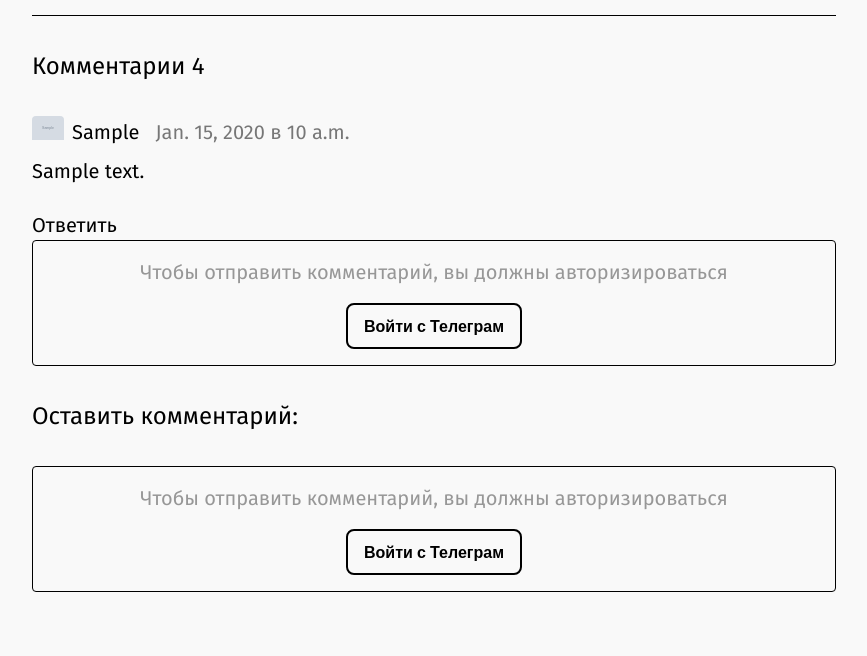
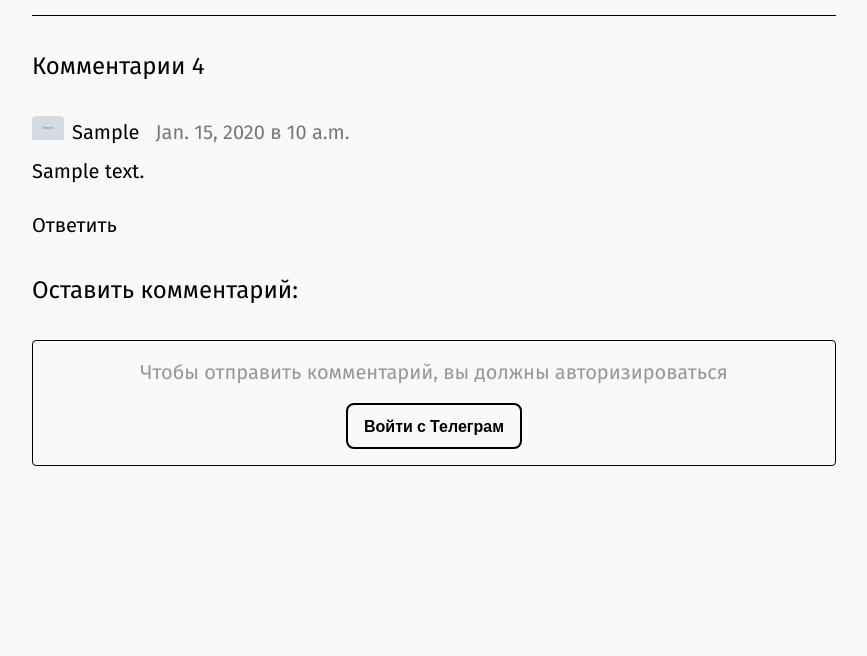
Before and after one commit to MaxDrg/Mi_forum, a Django app: page /news-post?news=1 in a window 1280 px wide. Shown: the part 673-1329 px from the top of the page, without its empty margins (206-1073 px from the left). After the commit the page ends 1139 px from the top, so only its background shows below. Run offline with Django 4.2, Linux system fonts and the light colour scheme; tables that the repository leaves empty hold one stand-in row (values such as "Sample post"); grey boxes marked "Sample" are stand-in pictures; some libraries are stand-ins or nearby versions.

Commit message:
mi_forum 0.0.5

```diff
--- a/forum/templates/news-post.html
+++ b/forum/templates/news-post.html
@@ -53,7 +53,7 @@
 
         <a onclick="">Ответить</a>
 
-        <div id="block_{{ comment.user.id }}">
+        <div style="display: none;" id="block_{{ comment.user.id }}">
           {% if authorization %}
           <form method="POST" id="form_{{ comment.user.id }}">
             {% csrf_token %}
@@ -61,7 +61,7 @@
             <input type="text" name="reply_to" style="display:none;" value='{{ comment.id }}' />
             <input type="text" name="answer_to" style="display:none;" value='{{ comment.id }}' />
             <textarea id="textarea_{{ comment.user.id }}" name="message_text" class="textarea" rows="3"></textarea>
-            <button onclick="checkInput('default')" type="button" class="button">Отправить комментарий</button>
+            <button onclick="checkInput({{ comment.user.id }})" type="button" class="button">Отправить комментарий</button>
           </form>
           {% else %}
           <div class="comments__guest">
```
